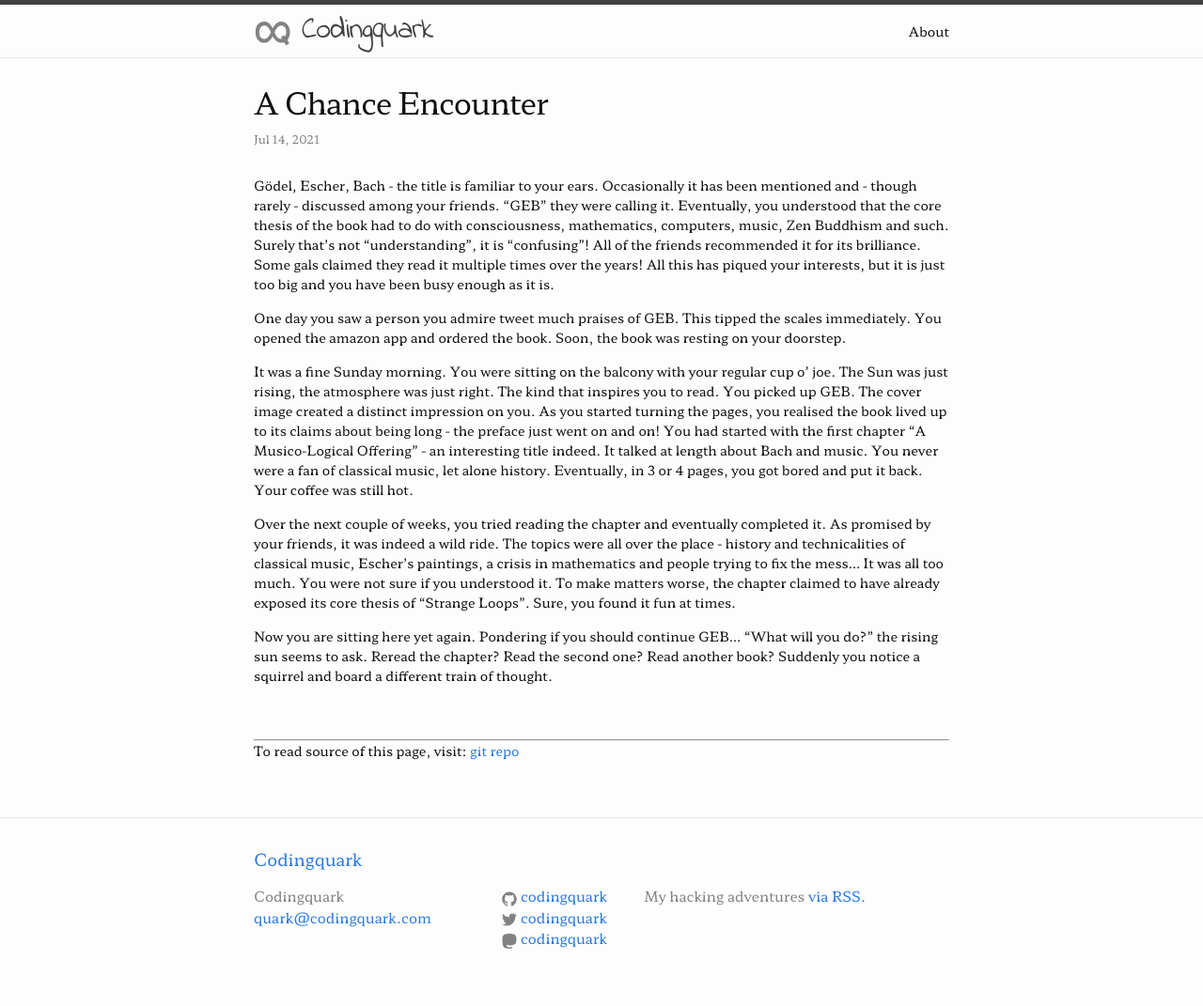
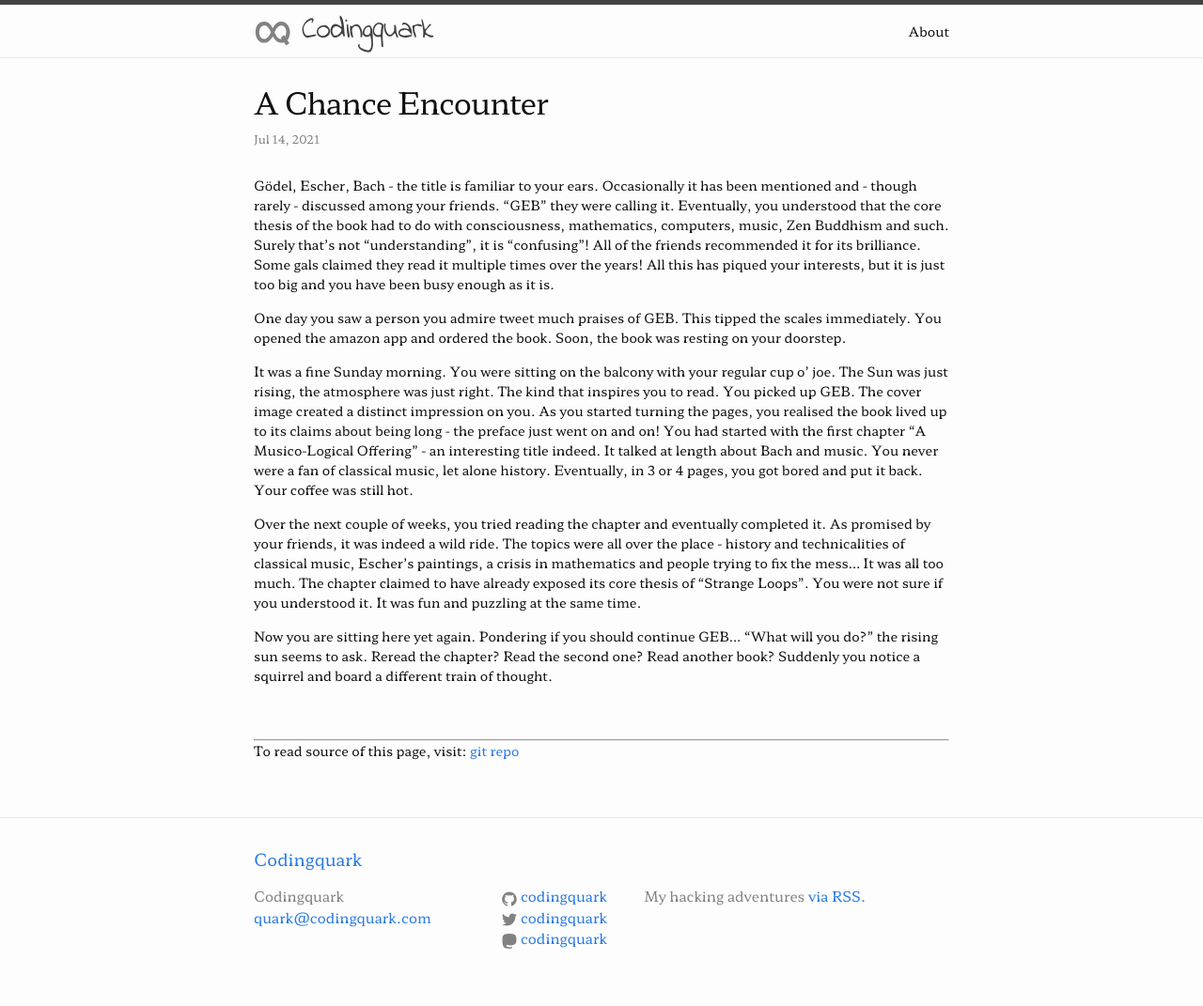
Before and after one commit to codingquark/codingquark.github.io, a Jekyll site: the page built from _posts/2021-07-24-godel-escher-bach.markdown, in a window 1280 px wide. Shown: the whole page at 94% size. Built offline with Jekyll 4.4.1, drawn with Linux system fonts in a browser that asks for light colours; comment, search, counter and statistics services are not loaded.

Commit message:
Integrated the excellent prose review by irfus

```diff
--- a/_posts/2021-07-24-godel-escher-bach.markdown
+++ b/_posts/2021-07-24-godel-escher-bach.markdown
@@ -14,6 +14,6 @@ One day you saw a person you admire tweet much praises of GEB. This tipped the s
 
 It was a fine Sunday morning. You were sitting on the balcony with your regular cup o’ joe. The Sun was just rising, the atmosphere was just right. The kind that inspires you to read. You picked up GEB. The cover image created a distinct impression on you. As you started turning the pages, you realised the book lived up to its claims about being long - the preface just went on and on! You had started with the first chapter “A Musico-Logical Offering” - an interesting title indeed. It talked at length about Bach and music. You never were a fan of classical music, let alone history. Eventually, in 3 or 4 pages, you got bored and put it back. Your coffee was still hot.
 
-Over the next couple of weeks, you tried reading the chapter and eventually completed it. As promised by your friends, it was indeed a wild ride. The topics were all over the place - history and technicalities of classical music, Escher’s paintings, a crisis in mathematics and people trying to fix the mess… It was all too much. You were not sure if you understood it. To make matters worse, the chapter claimed to have already exposed its core thesis of “Strange Loops”. Sure, you found it fun at times.
+Over the next couple of weeks, you tried reading the chapter and eventually completed it. As promised by your friends, it was indeed a wild ride. The topics were all over the place - history and technicalities of classical music, Escher’s paintings, a crisis in mathematics and people trying to fix the mess… It was all too much. The chapter claimed to have already exposed its core thesis of “Strange Loops”. You were not sure if you understood it. It was fun and puzzling at the same time.
 
 Now you are sitting here yet again. Pondering if you should continue GEB… “What will you do?” the rising sun seems to ask. Reread the chapter? Read the second one? Read another book? Suddenly you notice a squirrel and board a different train of thought.
```
